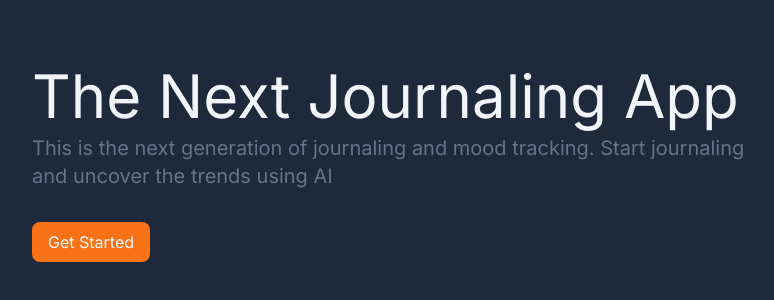
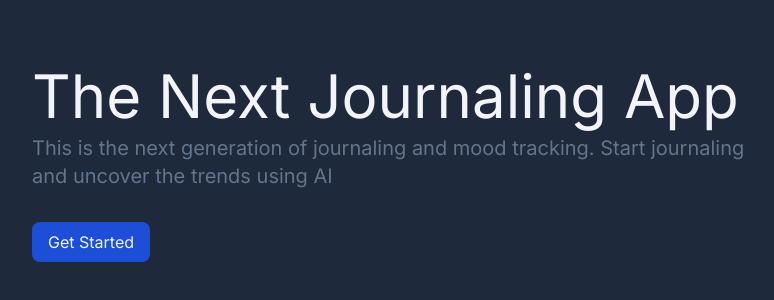
Before and after one commit to zaingz/next-journaling, a Next.js app: page / in a window 1280 px wide. Shown: the part 236-536 px from the top of the page, without its empty margins (248-1022 px from the left). Built offline with nearby package versions, Linux system fonts and the light colour scheme.

Commit message:
Clerk signin and signup added

```diff
--- a/app/layout.tsx
+++ b/app/layout.tsx
@@ -1,6 +1,7 @@
 import './globals.css'
 import type { Metadata } from 'next'
 import { Inter } from 'next/font/google'
+import { ClerkProvider } from '@clerk/nextjs'
 
 const inter = Inter({ subsets: ['latin'] })
 
@@ -16,7 +17,9 @@ export default function RootLayout({
 }) {
   return (
     <html lang="en">
-      <body className={inter.className}>{children}</body>
+      <body className={inter.className}>
+        <ClerkProvider> {children}</ClerkProvider>
+      </body>
     </html>
   )
 }
--- /dev/null
+++ b/app/new-user/page.tsx
@@ -0,0 +1,5 @@
+export default function Page() {
+    return (
+        <div>Hi User</div>
+    );
+  }
--- a/app/page.tsx
+++ b/app/page.tsx
@@ -12,7 +12,7 @@ export default function Home() {
         </p>
         <div>
           <Link href="/journal">
-            <button className="bg-orange-500 px-4 py-2 rounded-lg text-md">
+            <button className="bg-blue-700 px-4 py-2 rounded-lg text-md">
               Get Started
             </button>
           </Link>
--- /dev/null
+++ b/app/sign-in/page.tsx
@@ -0,0 +1,9 @@
+import { SignIn } from "@clerk/nextjs";
+
+export default function Page() {
+  return (
+    <div className="w-screen h-screen bg-slate-800 flex justify-center items-center text-slate-100">
+    <SignIn />
+  </div>
+  );
+}
--- /dev/null
+++ b/app/sign-up/[[...sign-up]]/page.tsx
@@ -0,0 +1,9 @@
+import { SignUp } from '@clerk/nextjs'
+
+export default function Page() {
+  return (
+    <div className="w-screen h-screen bg-slate-800 flex justify-center items-center text-slate-100">
+      <SignUp />
+    </div>
+  )
+}
--- a/package.json
+++ b/package.json
@@ -9,6 +9,7 @@
     "lint": "next lint"
   },
   "dependencies": {
+    "@clerk/nextjs": "^4.23.2",
     "@types/node": "20.5.1",
     "@types/react": "18.2.20",
     "@types/react-dom": "18.2.7",
```
Also changed, not shown: middleware.ts (added, +12 -0 lines), 1 other file (tests, documents, lock files or other folders).
